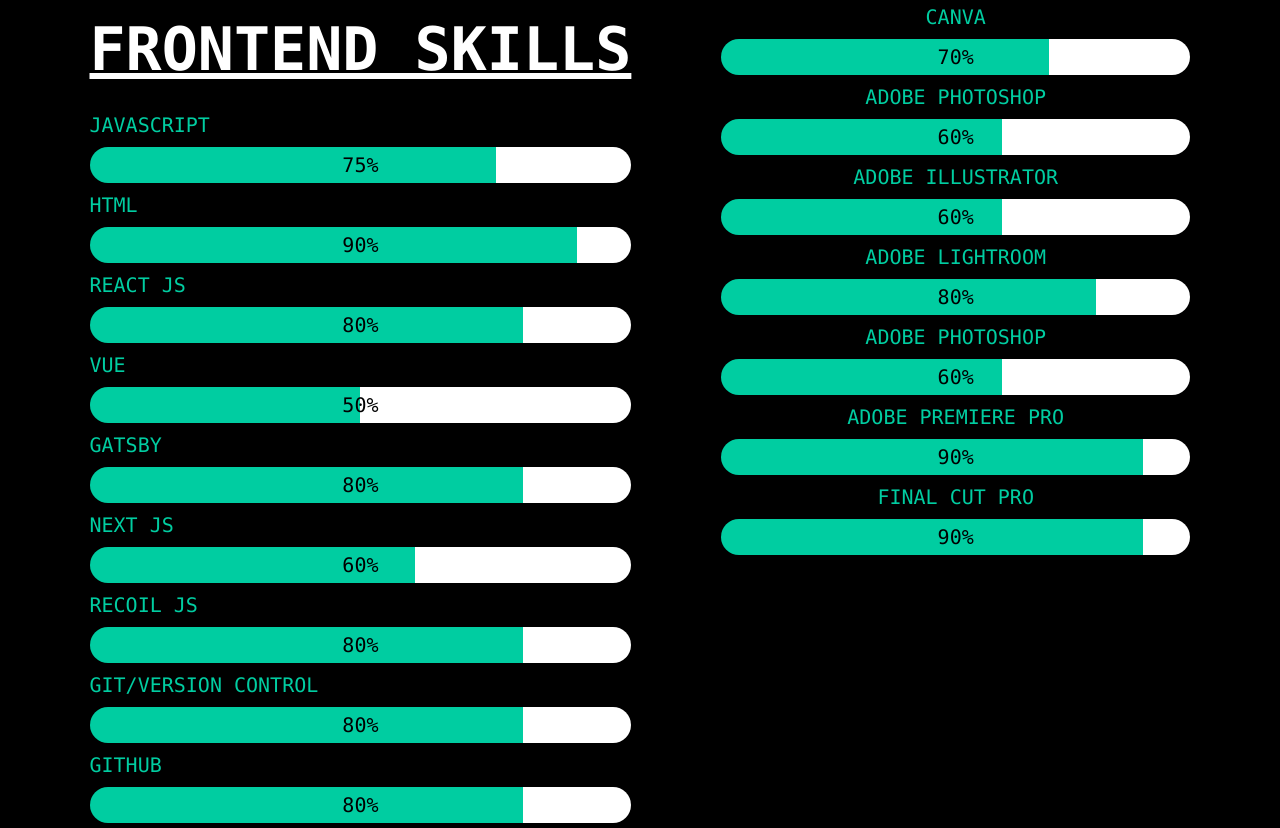
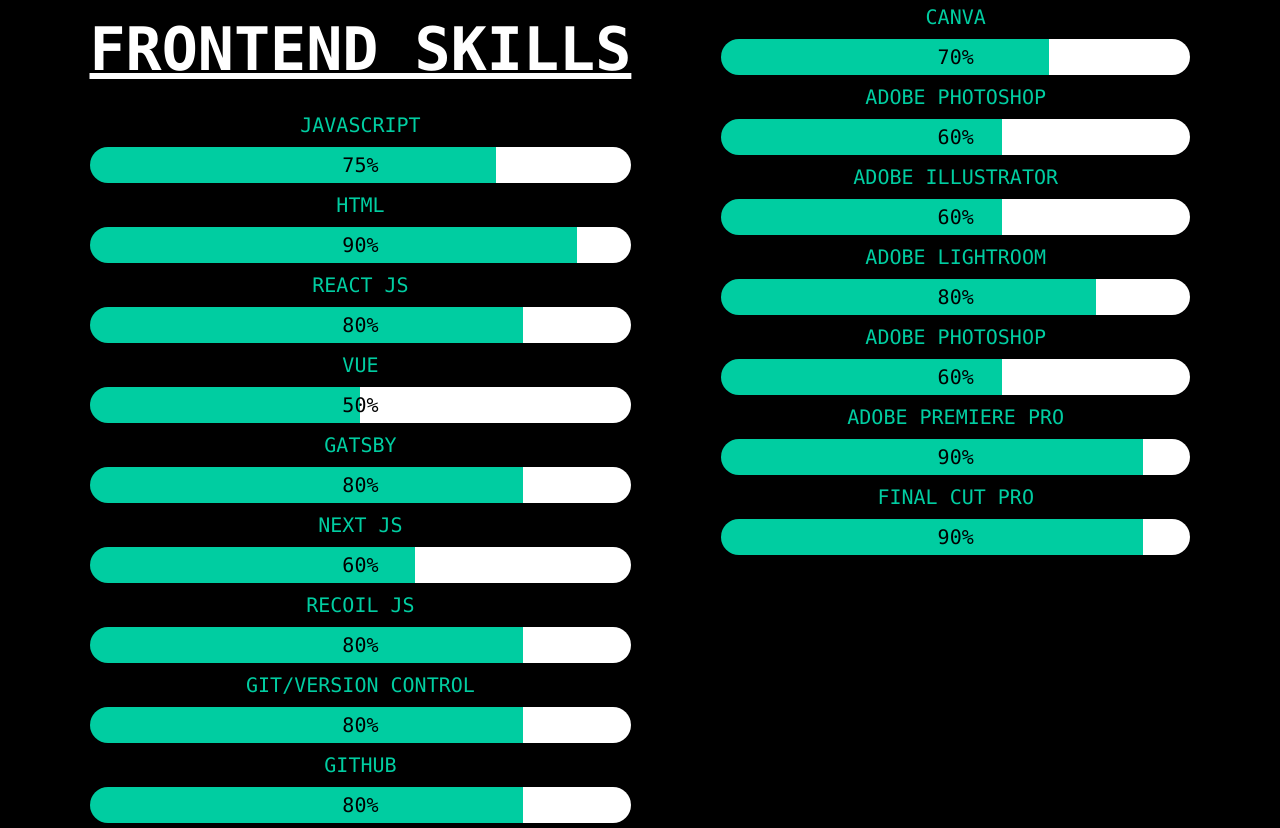
Before and after one commit to Michael-Melis/portfolio-2022, a Gatsby site: page /resume in a window 1280 px wide. Shown: the part 869-1697 px from the top of the page. Built offline with nearby package versions, Linux system fonts and the light colour scheme; Gatsby itself is replaced by a stand-in of ours.

Commit message:
style: text-centering in resume

```diff
--- a/src/pages/resume.js
+++ b/src/pages/resume.js
@@ -45,7 +45,7 @@
 
             <h3 className="resume-h3">ENGLISH</h3>
           </motion.div>
-          <motion.div variants={item} className="resume-section">
+          <motion.div variants={item} className="resume-section ">
             <h1 className="resume-h1">WORK EXPERIENCE</h1>
             <h2 className="resume-h2">AMAZON ASSOCIATE</h2>
             <h3 className="resume-h3">AUG 2020-AUG 2021</h3>
@@ -57,49 +57,48 @@
               <br /> MANCHESTER, UK
             </h3>
           </motion.div>
-
-          <motion.h1 variants={item} className=" resume-h1">
-            FRONTEND SKILLS
-          </motion.h1>
           <motion.div variants={item}>
-            <h3 className="resume-h3">JAVASCRIPT</h3>
+            <motion.h1 className=" resume-h1 ">FRONTEND SKILLS</motion.h1>
+            <motion.div className="text-center">
+              <h3 className="resume-h3 ">JAVASCRIPT</h3>
               <SkillLevel variants={item} skill={75} />
             </motion.div>
-          <motion.div variants={item}>
+            <motion.div className="text-center">
               <h3 className="resume-h3">HTML</h3>
               <SkillLevel skill={90} />
             </motion.div>
-          <motion.div variants={item}>
+            <motion.div className="text-center">
               <h3 className="resume-h3">REACT JS</h3>
               <SkillLevel skill={80} />
             </motion.div>
-          <motion.div variants={item}>
+            <motion.div className="text-center">
               <h3 className="resume-h3">VUE</h3>
               <SkillLevel skill={50} />
             </motion.div>
-          <motion.div variants={item}>
+            <motion.div className="text-center">
               <h3 className="resume-h3">GATSBY</h3>
               <SkillLevel skill={80} />
             </motion.div>
-          <motion.div variants={item}>
+            <motion.div className="text-center">
               <h3 className="resume-h3">NEXT JS</h3>
               <SkillLevel skill={60} />
             </motion.div>
-          <motion.div variants={item}>
+            <motion.div className="text-center">
               <h3 className="resume-h3">RECOIL JS</h3>
               <SkillLevel skill={80} />
             </motion.div>
-          <motion.div variants={item}>
+            <motion.div className="text-center">
               <h3 className="resume-h3">GIT/VERSION CONTROL</h3>
               <SkillLevel skill={80} />
             </motion.div>
-          <motion.div variants={item}>
+            <motion.div className="text-center">
               <h3 className="resume-h3">GITHUB</h3>
               <SkillLevel skill={80} />
             </motion.div>
-          <motion.div variants={item}>
+            <motion.div className="text-center">
               <h3 className="resume-h3">JQUERY</h3>
               <SkillLevel skill={50} />
+            </motion.div>
           </motion.div>
         </div>
         <div className="flex flex-col text-center ">
```
Lines whose indentation alone changed are shown as unchanged.
